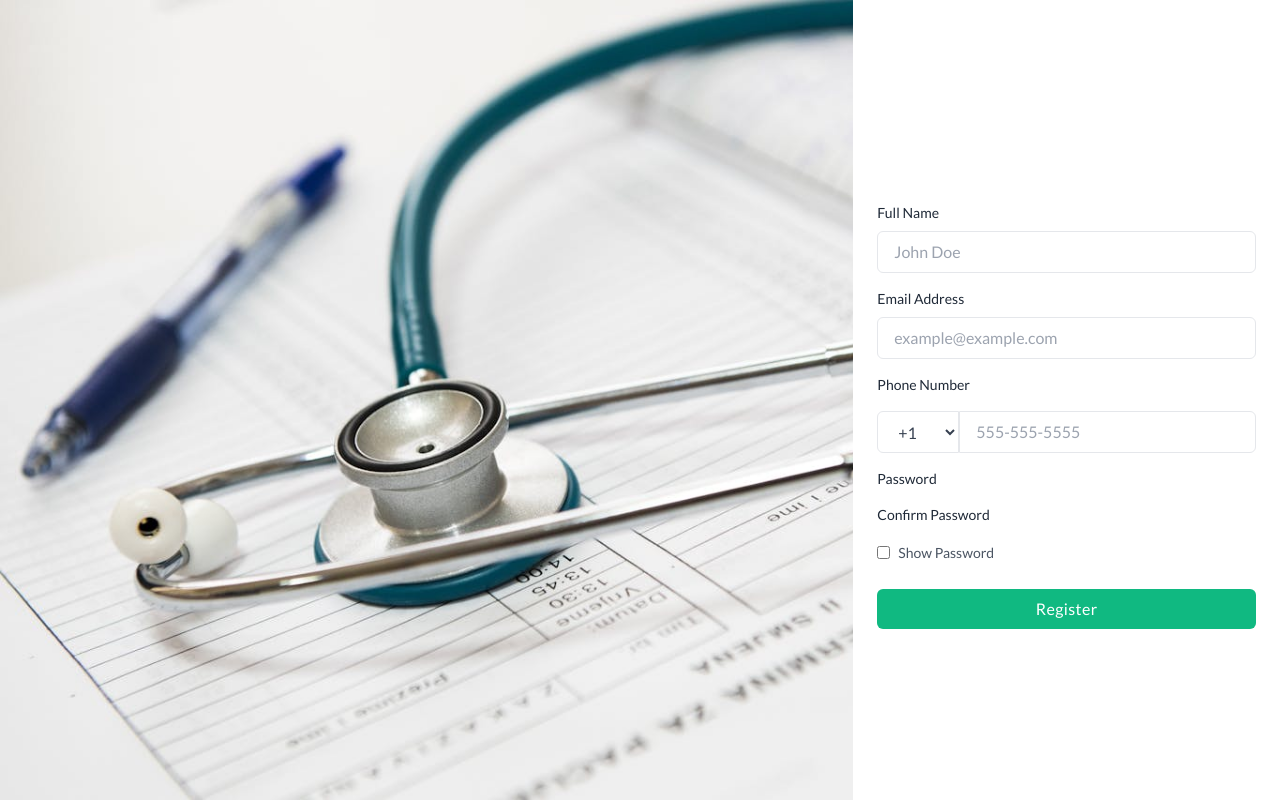
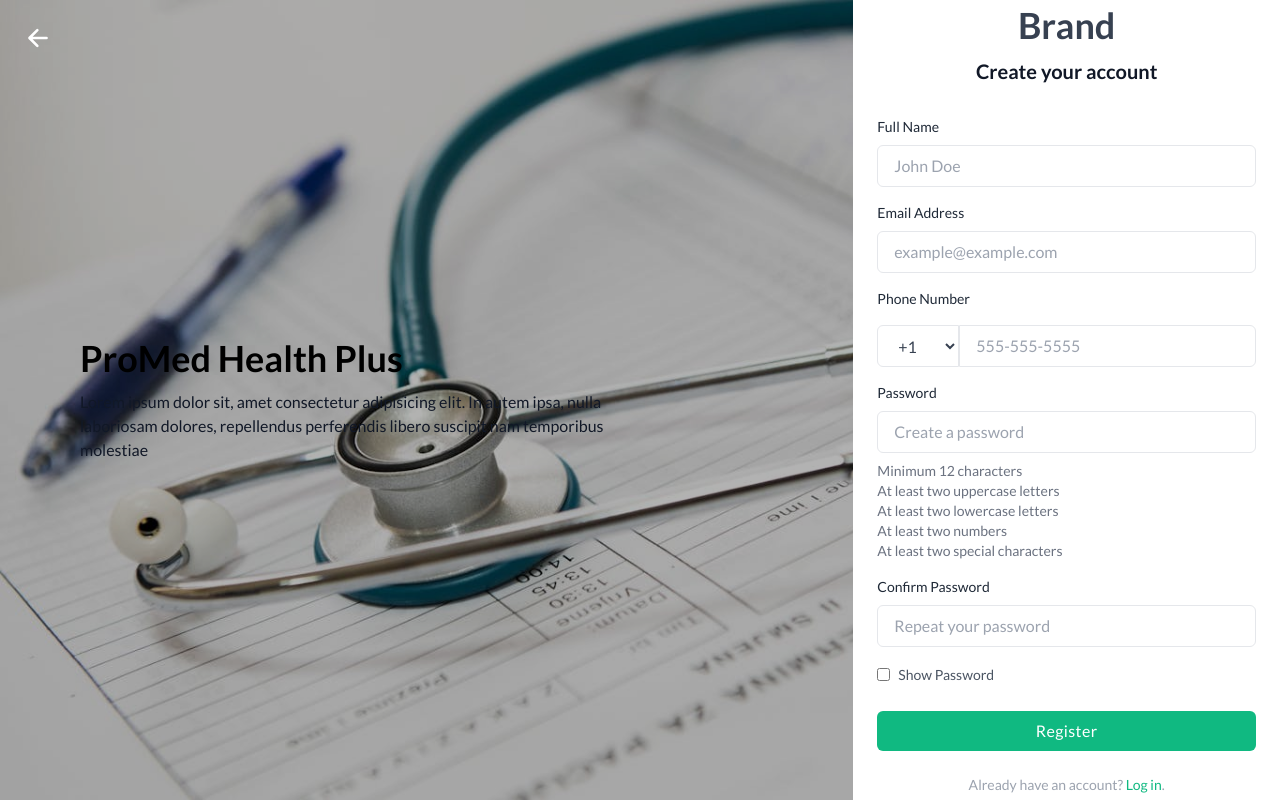
Before and after one commit to wchandler2020/promed-health-plus-provider-portal, a React (Create React App) app in the folder promed_frontend/: page /register in a window 1280 px wide. Built offline with nearby package versions, Linux system fonts and the light colour scheme; what uploader would draw is missing.

Commit message:
fixed: register page text and added Link

```diff
--- a/promed_frontend/src/components/register/Register.jsx
+++ b/promed_frontend/src/components/register/Register.jsx
@@ -43,7 +43,14 @@ const Register = () => {
     setSuccessMsg("");
 
     // Pass the new fields to the register function
-    const result = await register(fullName, email, phoneNumber, countryCode, password, password2);
+    const result = await register(
+      fullName,
+      email,
+      phoneNumber,
+      countryCode,
+      password,
+      password2
+    );
 
     if (result.success) {
       setSuccessMsg("Account created successfully!");
@@ -74,13 +81,39 @@ const Register = () => {
           className="relative hidden bg-cover lg:block lg:w-2/3"
           style={{ backgroundImage: `url(${bg_image})` }}
         >
-          {/* ... (existing code) ... */}
+          <div className="absolute inset-0 bg-black opacity-30 z-10"></div>
+          <Link
+            to="/"
+            className="absolute top-6 left-6 z-50 text-white hover:text-blue-300 transition duration-200"
+            title="Back to Home"
+          >
+            <IoArrowBack size={28} />
+          </Link>
+          <div className="flex items-center h-full px-20 bg-gray-9600 bg-opacity-40 relative z-20">
+            <div>
+              <h2 className="text-4xl font-bold text-black">
+                ProMed Health Plus
+              </h2>
+              <p className="max-w-xl mt-3 text-gray-900">
+                Lorem ipsum dolor sit, amet consectetur adipisicing elit. In
+                autem ipsa, nulla laboriosam dolores, repellendus perferendis
+                libero suscipit nam temporibus molestiae
+              </p>
+            </div>
+          </div>
         </div>
-
         {/* Right Side Form */}
         <div className="flex items-center w-full max-w-md px-6 mx-auto lg:w-2/6">
           <div className="flex-1">
-            {/* ... (existing code) ... */}
+            <div className="text-center">
+              <h2 className="text-4xl font-bold text-center text-gray-700 dark:text-white">
+                Brand
+              </h2>
+
+              <p className="mt-3 text-gray-900 text-xl font-bold">
+                Create your account
+              </p>
+            </div>
             <div className="mt-8">
               <form onSubmit={handleSubmit}>
                 <div>
@@ -156,7 +189,85 @@ const Register = () => {
                   >
                     Password
                   </label>
-                  {/* ... (existing password input and validation) ... */}
+
+                  <input
+                    type={showPassword ? "text" : "password"}
+                    id="password"
+                    placeholder="Create a password"
+                    value={password}
+                    onChange={(e) => setPassword(e.target.value)}
+                    className="block w-full px-4 py-2 mt-2 text-gray-700 placeholder-gray-400 bg-white border border-gray-200 rounded-md dark:bg-white dark:text-gray-300 dark:border-gray-700 focus:border-blue-400 focus:ring focus:ring-blue-400 focus:outline-none focus:ring-opacity-40"
+                    required
+                  />
+
+                  <div className="mt-2 text-sm">
+                    <ul className="list-disc list-inside text-gray-500">
+                      <li
+                        className={
+                          hasMinLength
+                            ? "text-green-600 flex items-center"
+                            : "flex items-center"
+                        }
+                      >
+                        {hasMinLength && (
+                          <IoCheckmarkCircleOutline className="mr-1 text-green-600" />
+                        )}
+                        Minimum 12 characters
+                      </li>
+
+                      <li
+                        className={
+                          hasUppercase
+                            ? "text-green-600 flex items-center"
+                            : "flex items-center"
+                        }
+                      >
+                        {hasUppercase && (
+                          <IoCheckmarkCircleOutline className="mr-1 text-green-600" />
+                        )}
+                        At least two uppercase letters
+                      </li>
+
+                      <li
+                        className={
+                          hasLowercase
+                            ? "text-green-600 flex items-center"
+                            : "flex items-center"
+                        }
+                      >
+                        {hasLowercase && (
+                          <IoCheckmarkCircleOutline className="mr-1 text-green-600" />
+                        )}
+                        At least two lowercase letters
+                      </li>
+
+                      <li
+                        className={
+                          hasNumbers
+                            ? "text-green-600 flex items-center"
+                            : "flex items-center"
+                        }
+                      >
+                        {hasNumbers && (
+                          <IoCheckmarkCircleOutline className="mr-1 text-green-600" />
+                        )}
+                        At least two numbers
+                      </li>
+
+                      <li
+                        className={
+                          hasSpecialChars
+                            ? "text-green-600 flex items-center"
+                            : "flex items-center"
+                        }
+                      >
+                        {hasSpecialChars && (
+                          <IoCheckmarkCircleOutline className="mr-1 text-green-600" />
+                        )}
+                        At least two special characters
+                      </li>
+                    </ul>
+                  </div>
                 </div>
 
                 <div className="mt-4">
@@ -166,7 +277,16 @@ const Register = () => {
                   >
                     Confirm Password
                   </label>
-                  {/* ... (existing confirm password input) ... */}
+
+                  <input
+                    type={showPassword ? "text" : "password"}
+                    id="confirmPassword"
+                    placeholder="Repeat your password"
+                    value={password2}
+                    onChange={(e) => setPassword2(e.target.value)}
+                    className="block w-full px-4 py-2 mt-2 text-gray-700 placeholder-gray-400 bg-white border border-gray-200 rounded-md dark:bg-white dark:text-gray-300 dark:border-gray-700 focus:border-blue-400 focus:ring focus:ring-blue-400 focus:outline-none focus:ring-opacity-40"
+                    required
+                  />
                 </div>
 
                 <div className="mt-4">
@@ -200,8 +320,16 @@ const Register = () => {
                   )}
                 </div>
               </form>
-
-              {/* ... (existing code) ... */}
+              <p className="mt-6 text-sm text-center text-gray-400">
+                Already have an account?{" "}
+                <Link
+                  to="/login"
+                  className="text-emerald-500 focus:outline-none focus:underline hover:underline"
+                >
+                  Log in
+                </Link>
+                .
+              </p>
             </div>
           </div>
         </div>
```
